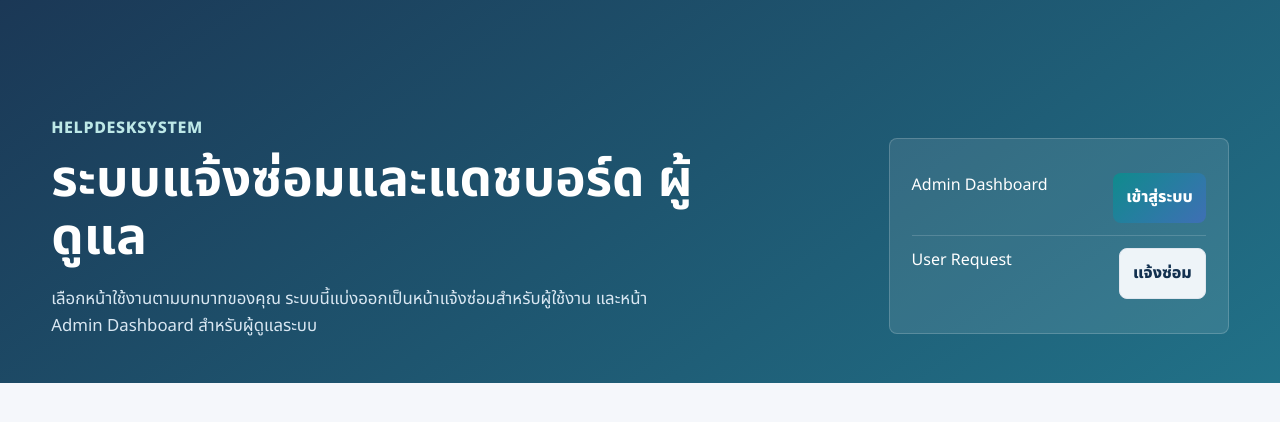
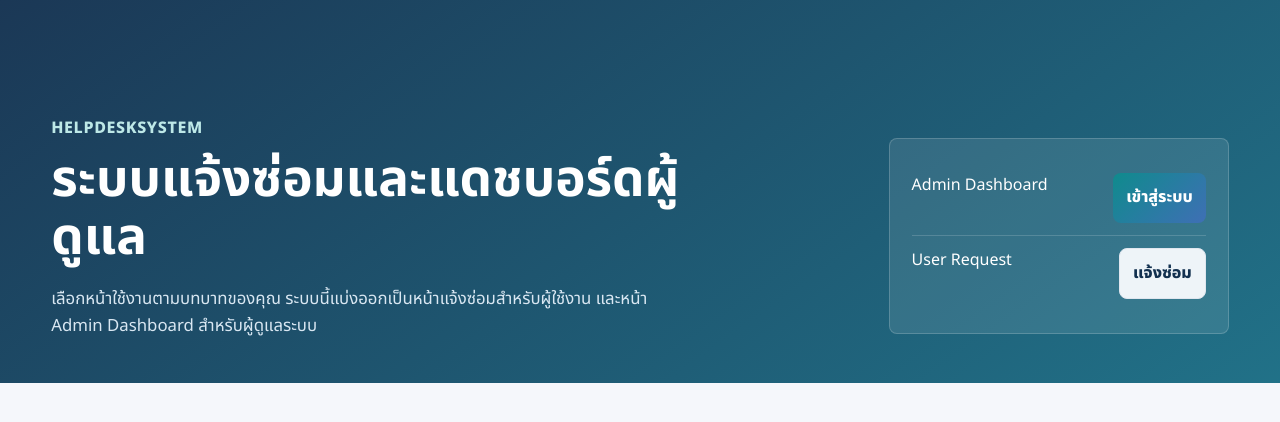
Before and after one commit to ittrphospital/helpdesksystem, a website: page index.html in a window 1280 px wide. Drawn offline with Linux system fonts and the light colour scheme.

Commit message:
Update project

```diff
--- a/index.html
+++ b/index.html
@@ -11,7 +11,7 @@
     <div class="container hero-grid">
       <div>
         <span class="eyebrow">HELPDESKSYSTEM</span>
-        <h1>ระบบแจ้งซ่อมและแดชบอร์ด&nbsp;ผู้ดูแล</h1>
+        <h1>ระบบแจ้งซ่อมและแดชบอร์ดผู้ดูแล</h1>
         <p>เลือกหน้าใช้งานตามบทบาทของคุณ ระบบนี้แบ่งออกเป็นหน้าแจ้งซ่อมสำหรับผู้ใช้งาน และหน้า Admin&nbsp;Dashboard สำหรับผู้ดูแลระบบ</p>
       </div>
       <div class="hero-panel landing-hero-panel">
```
